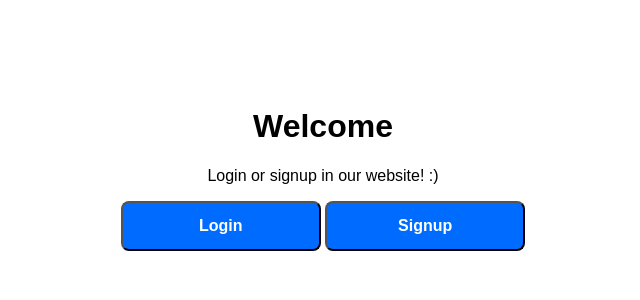
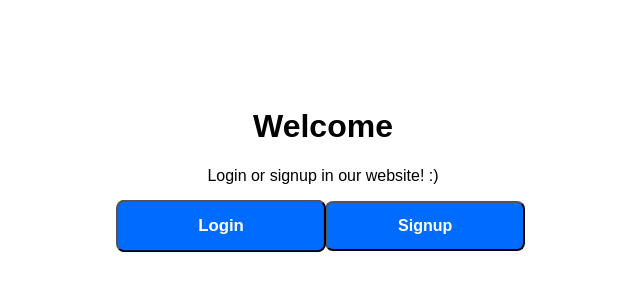
Before and after one commit to RenannLimaa/Django-projects, a Django app: page / in a window 1280 px wide, with the pointer over the restyled element. Shown: the part 163-463 px from the top of the page, without its empty margins (317-957 px from the left). Run offline with Django 5.2, Linux system fonts and the light colour scheme.

Commit message:
add effect to buttons

```diff
--- a/auth/users/static/users/style.css
+++ b/auth/users/static/users/style.css
@@ -28,6 +28,10 @@ html, body {
     cursor: pointer;
 }
 
+.welcome button:hover {
+    transform: scale(1.05);
+}
+
 .welcome a {
     color: white;
     text-decoration: none;
```
